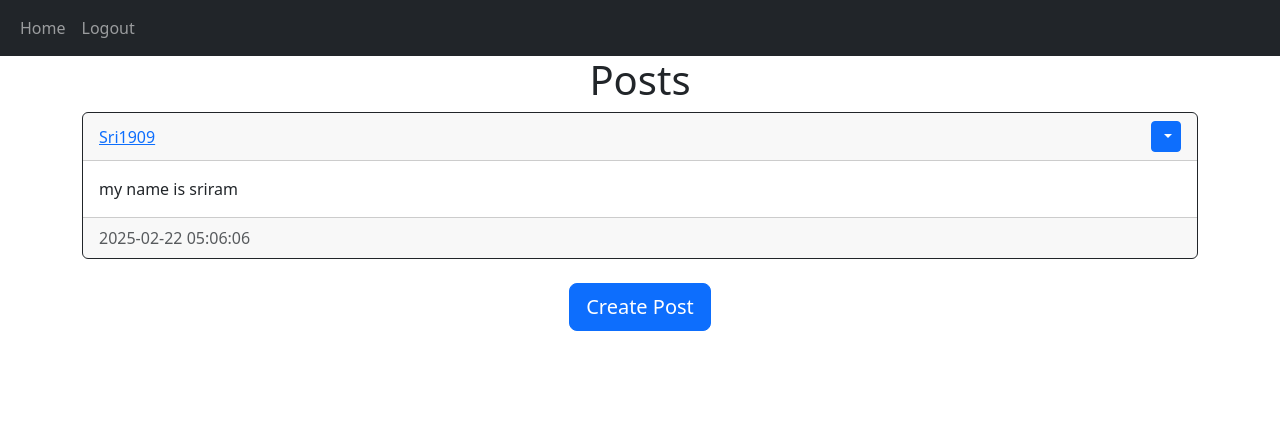
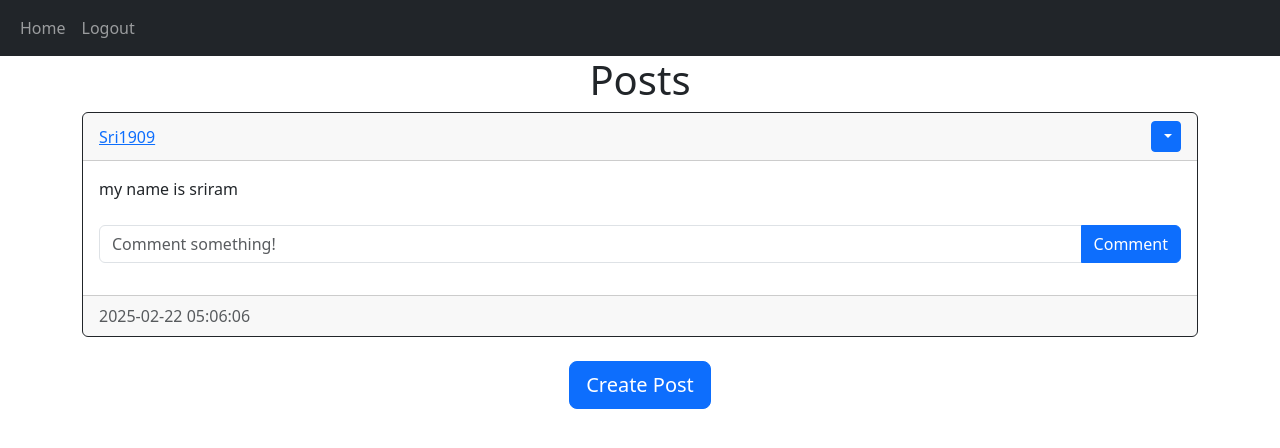
Before and after one commit to SriramMurugesan/blog_magizh, a Flask app: page / in a window 1280 px wide. Shown: the top 448 px of the page. Run offline with Flask 3, Linux system fonts and the light colour scheme; a user stored in the database is signed in.

Commit message:
4th video 13 mins

```diff
--- a/website/__init__.py
+++ b/website/__init__.py
@@ -25,7 +25,7 @@ def create_app():
     app.register_blueprint(views,url_prefix="/")
     app.register_blueprint(auth,url_prefix="/")
 
-    from .models import User , Post
+    from .models import User , Post , Comment
 
 
     create_database(app)
--- a/website/templates/post_div.html
+++ b/website/templates/post_div.html
@@ -17,6 +17,11 @@
         </div>
         <div class="card-body">
             <div class="card-text">{{post.text}}</div>
+            <br>
+            <form class="input-group mb-3" method="POST" action="/create-comment/{{post.id}}">
+                <input type="text" id="text" name="text" class="form-control" placeholder="Comment something!">
+                <button class="btn btn-primary" type="submit">Comment</button>
+            </form>
         </div>
         <div class="card-footer text-muted">{{post.date.strftime('%Y-%m-%d %H:%M:%S')}}</div>
     </div>
--- a/website/views.py
+++ b/website/views.py
@@ -1,6 +1,6 @@
 from flask import Blueprint,render_template,request,flash,redirect,url_for
 from flask_login import login_required, current_user
-from .models import Post, User
+from .models import Post, User, Comment
 from . import db
 
 views = Blueprint("views", __name__)
@@ -56,3 +56,20 @@ def post(username):
 
     posts = user.posts
     return render_template("post.html", user=current_user, posts=posts, username=username)
+
+@views.route("/create-comment/<post_id>",methods=["GET","POST"])
+@login_required
+def create_comment(post_id):
+    text = request.form.get("text")
+
+    if not text:
+        flash("Comment cannot be empty",category="error")
+    else:
+        post= Post.query.filter_by(id=post_id).first()
+        if post:
+            comment = Comment(text=text,author=current_user.id,post_id=post_id)
+            db.session.add(comment)
+            db.session.commit()
+        else:
+            flash("Post does not exist.", category="error")
+    return redirect(url_for("views.post",username=current_user.username))
```
Also changed, not shown: instance/database.db.
